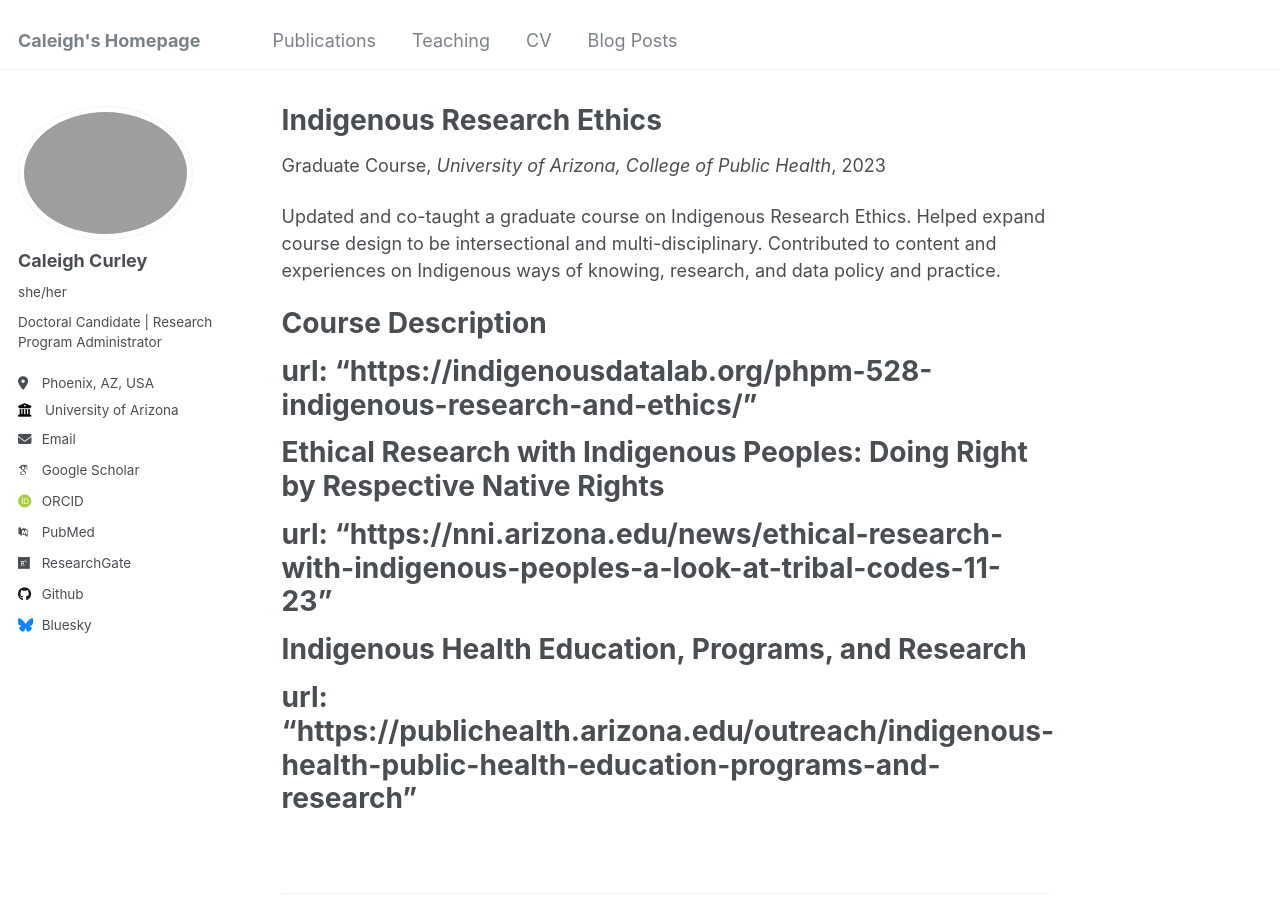
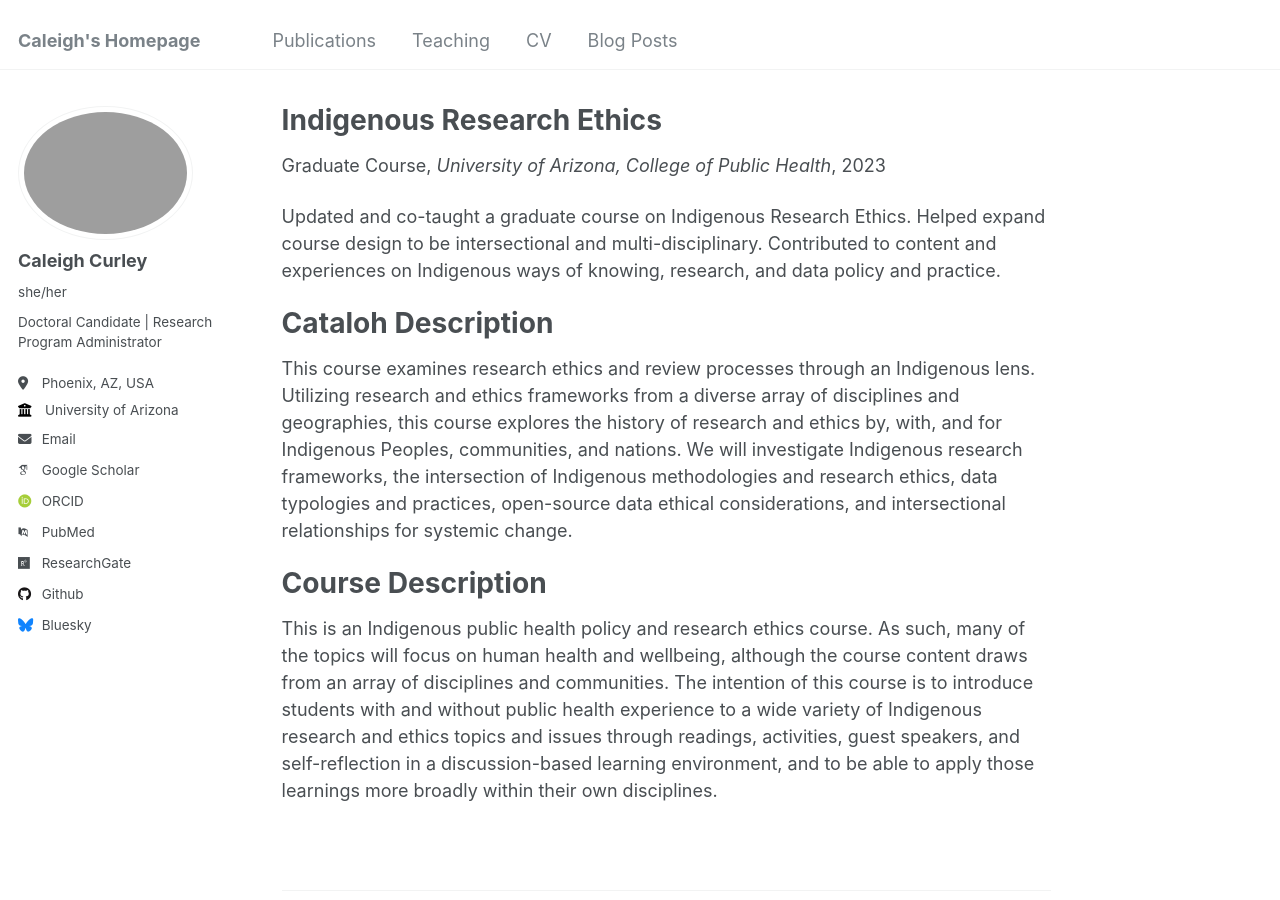
Before and after one commit to caleighcurley/Caleigh-Curley, a Jekyll site: the page built from _teaching/2014-spring-teaching-1.md, in a window 1280 px wide and 900 px high. Built offline with Jekyll 4.4.1, drawn with Linux system fonts in a browser that asks for light colours; some web fonts are replaced.

Commit message:
Update 2014-spring-teaching-1.md

```diff
--- a/_teaching/2014-spring-teaching-1.md
+++ b/_teaching/2014-spring-teaching-1.md
@@ -10,14 +10,10 @@ location: "Tucson, AZ, USA"
 Updated and co-taught a graduate course on Indigenous Research Ethics. Helped expand course design to be intersectional and multi-disciplinary. Contributed to content and experiences on Indigenous ways of knowing, research, and data policy and practice.
 
 
+Cataloh Description
+======
+This course examines research ethics and review processes through an Indigenous lens. Utilizing research and ethics frameworks from a diverse array of disciplines and geographies, this course explores the history of research and ethics by, with, and for Indigenous Peoples, communities, and nations. We will investigate Indigenous research frameworks, the intersection of Indigenous methodologies and research ethics, data typologies and practices, open-source data ethical considerations, and intersectional relationships for systemic change.
+
 Course Description
 ======
-# url: "https://indigenousdatalab.org/phpm-528-indigenous-research-and-ethics/"
-
-Ethical Research with Indigenous Peoples: Doing Right by Respective Native Rights
-======
-# url: "https://nni.arizona.edu/news/ethical-research-with-indigenous-peoples-a-look-at-tribal-codes-11-23"
-
-Indigenous Health Education, Programs, and Research
-======
-# url: "https://publichealth.arizona.edu/outreach/indigenous-health-public-health-education-programs-and-research"
+This is an Indigenous public health policy and research ethics course. As such, many of the topics will focus on human health and wellbeing, although the course content draws from an array of disciplines and communities. The intention of this course is to introduce students with and without public health experience to a wide variety of Indigenous research and ethics topics and issues through readings, activities, guest speakers, and self-reflection in a discussion-based learning environment, and to be able to apply those learnings more broadly within their own disciplines.
```
